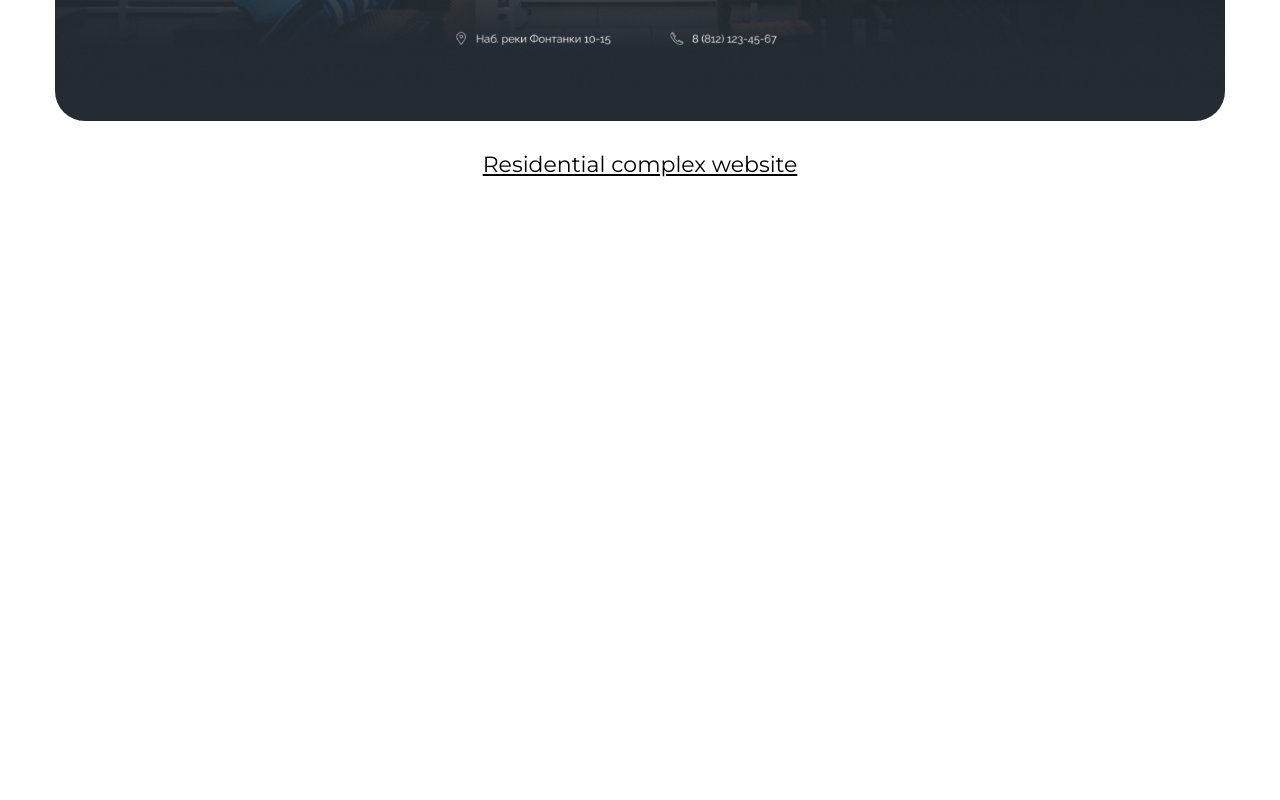
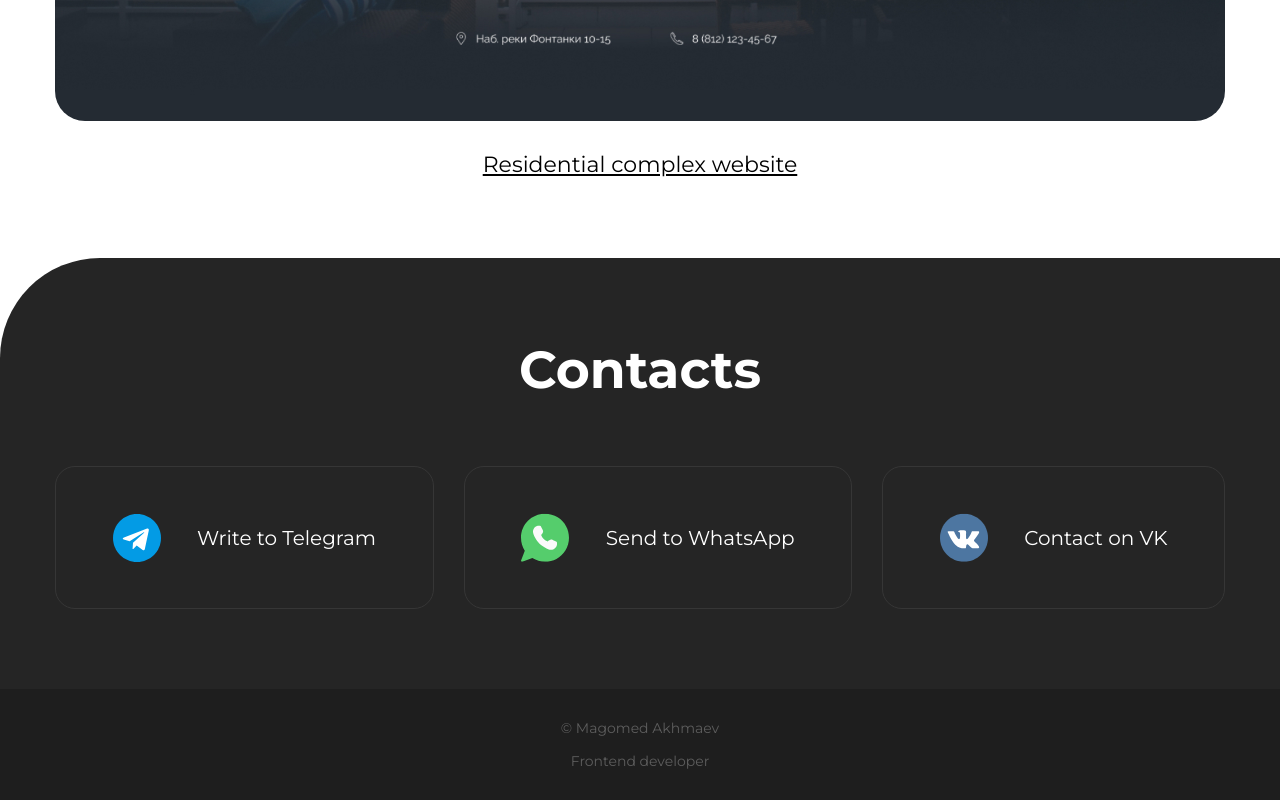
Before and after one commit to AkhmaevM/cv-profile-page, a website: page index.html in a window 1280 px wide. Shown: the part 2599-3399 px from the top of the page. Before the commit the page ends 2857 px from the top, so only its background shows below. Drawn offline with Linux system fonts and the light colour scheme.

Commit message:
Added a section with contacts and a page footer. This completes the desktop version layout. A mobile version of the page will be implemented in the future.

```diff
--- a/index.html
+++ b/index.html
@@ -51,17 +51,16 @@
                     </div>
                     <div class="project">
                         <a href="#!">
-                        <img src="img/portfolio/project-02.jpg"
-                            srcset="./img/portfolio/project-02@2x.jpg" alt="Travel agency website" class="project-img">
+                            <img src="img/portfolio/project-02.jpg" srcset="./img/portfolio/project-02@2x.jpg"
+                                alt="Travel agency website" class="project-img">
                         </a>
 
                         <h3 class="project-title"><a href="#!">Travel agency website</a></h3>
                     </div>
                     <div class="project">
                         <a href="#!">
-                        <img src="img/portfolio/project-03.jpg"
-                            srcset="./img/portfolio/project-03@2x.jpg" alt="Residential complex website"
-                            class="project-img">
+                            <img src="img/portfolio/project-03.jpg" srcset="./img/portfolio/project-03@2x.jpg"
+                                alt="Residential complex website" class="project-img">
                         </a>
 
                         <h3 class="project-title"><a href="#!">Residential complex website</a></h3>
@@ -69,8 +68,36 @@
                 </article>
             </div>
         </section>
+
+        <section class="contacts">
+            <div class="container">
+                <h2 class="contacts-title">Contacts</h2>
+
+                <div class="messangers">
+                    <a href="#!" target="_blank" class="messanger">
+                        <img src="./img/icons/telegram.svg" alt="telegram">
+                        Write to Telegram</a>
+                    <a href="#!" target="_blank" class="messanger">
+                        <img src="./img/icons/whatsapp.svg" alt="whatsapp">
+                        Send to WhatsApp</a>
+                    <a href="#!" target="_blank" class="messanger">
+                        <img src="./img/icons/vk.svg" alt="VK">
+                        Contact on VK</a>
+                </div>
+            </div>
+
+        </section>
     </main>
 
+
+    <footer class="footer">
+        <div class="container">
+            <div class="footer-inner">
+                <p> © Magomed Akhmaev </p>
+                <p>Frontend developer</p>
+            </div>
+        </div>
+    </footer>
 </body>
 
 </html>
--- a/styles/style.scss
+++ b/styles/style.scss
@@ -133,3 +133,69 @@ body {
     color: #000000;
     text-decoration: underline;
 }
+
+// contacts
+
+.contacts {
+    padding: 80px 0;
+    background-color: #252525;
+    border-top-left-radius: 100px;
+    color: #fff;
+}
+
+.contacts-title {
+    text-align: center;
+    margin-bottom: 65px;
+    font-size: 52px;
+    font-weight: 700;
+}
+
+.messangers {
+    display: flex;
+    column-gap: 30px;
+
+
+}
+
+
+.messanger {
+    flex-grow: 1;
+    display: flex;
+    // column-gap: 15px;
+    align-items: center;
+    justify-content: space-evenly;
+    color: white;
+    padding: 46px 20px;
+    border-radius: 20px;
+    border: 1px solid #363636;
+
+    font-size: 20px;
+
+    transition: all 0.2s ease-in;
+}
+
+.messanger:hover {
+    background-color: #1e1e1e;
+}
+
+// footer
+
+.footer {
+    padding: 30px 0;
+    background-color: #1e1e1e;
+    color: #5d5d5d;
+
+
+}
+
+.footer-inner {
+    font-size: 14px;
+    text-align: center;
+
+}
+
+
+
+.footer-inner p+p {
+    margin-top: 15px;
+}
```
Also changed, not shown: img/icons/Vector-1.png (added), img/icons/Vector-2.png (added), img/icons/Vector.png (added), img/icons/telegram.svg (added), img/icons/vk.svg (added), img/icons/whatsapp.svg (added), styles/style.css, 1 other file.
